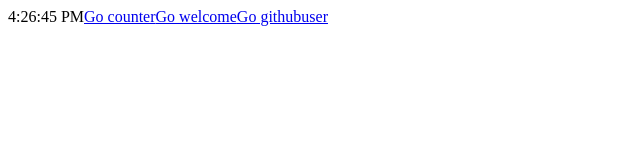
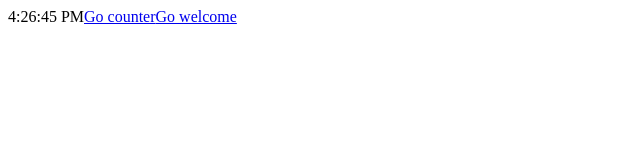
Before and after one commit to Tonyrgg/react-exercises, a React (Create React App) app in the folder my-app/: page / in a window 1280 px wide. Shown: the top 160 px of the page, without its empty margins (0-640 px from the left). Built offline with nearby package versions, Linux system fonts and the light colour scheme.

Commit message:
add notfound link

```diff
--- a/my-app/src/App.js
+++ b/my-app/src/App.js
@@ -3,13 +3,15 @@ import { Clock } from "./Clock";
 import { GitHubUser } from "./GitHubUser";
 import { Counter } from "./Counter";
 import { Welcome } from "./welcome";
+import { Link } from "react-router-dom"
 
 
 export function App() {
         return (
             <Routes>
                 <Route path="/" element={<Clock/>} />
-                <Route path="/:username" element={<GitHubUser username={"Tonyrgg"}/>}/>
+                <Route path="*" element={<div><p>Not found</p><Link to="/">Go home</Link></div>} />
+                {/* <Route path="/:username" element={<GitHubUser username={"Tonyrgg"}/>}/> */}
                 <Route path="counter" element={<Counter />} />
                 <Route path="welcome" element={<Welcome />} />
             </Routes>
--- a/my-app/src/Clock.js
+++ b/my-app/src/Clock.js
@@ -20,7 +20,7 @@ export class Clock extends React.Component {
         return <div>{this.state.date.toLocaleTimeString()}
         <Link to="/counter">Go counter</Link>
         <Link to="/welcome">Go welcome</Link>
-        <Link to="/githubuser:username">Go githubuser</Link>
+        {/* <Link to="/githubuser:username">Go githubuser</Link> */}
         </div>
     }
 }
```
